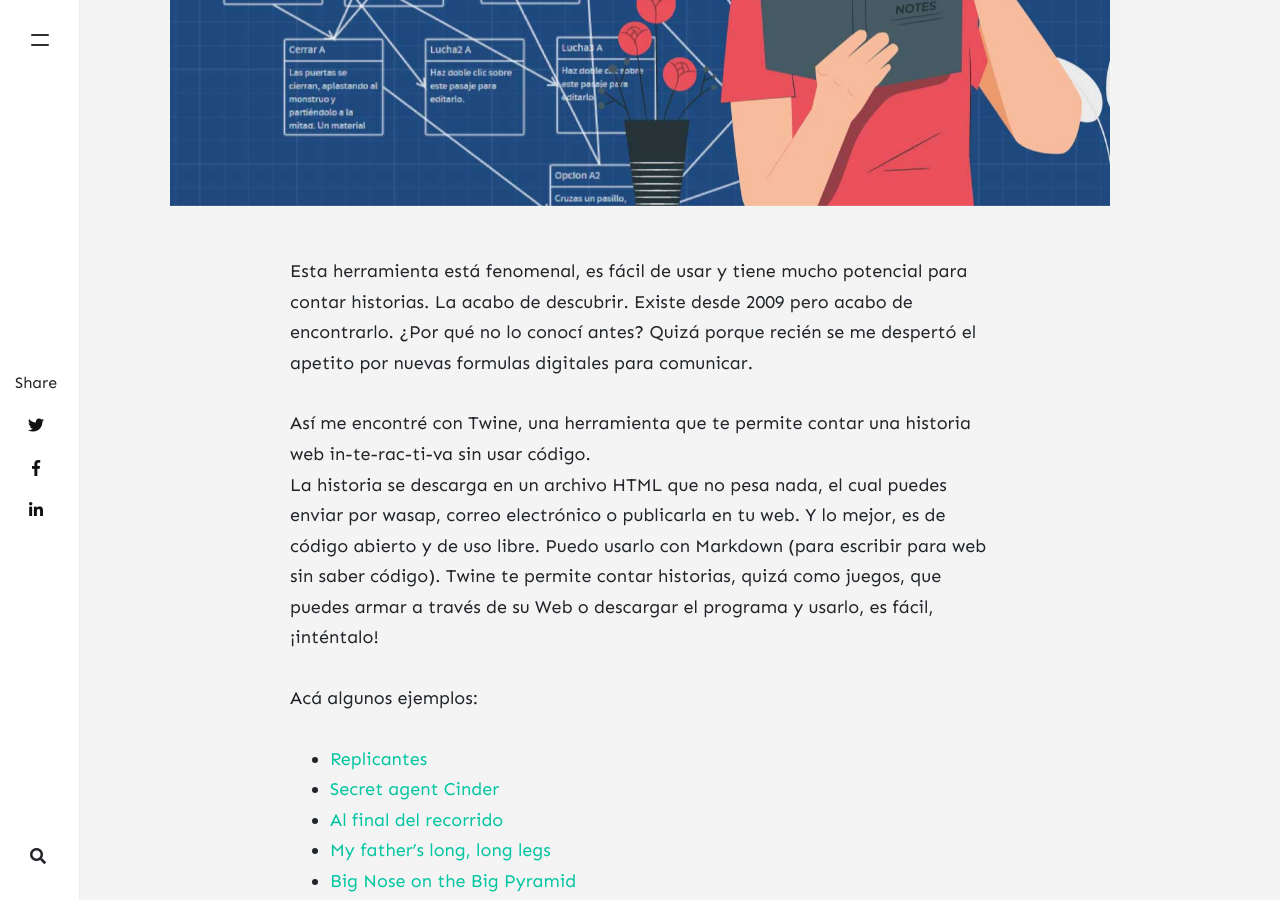
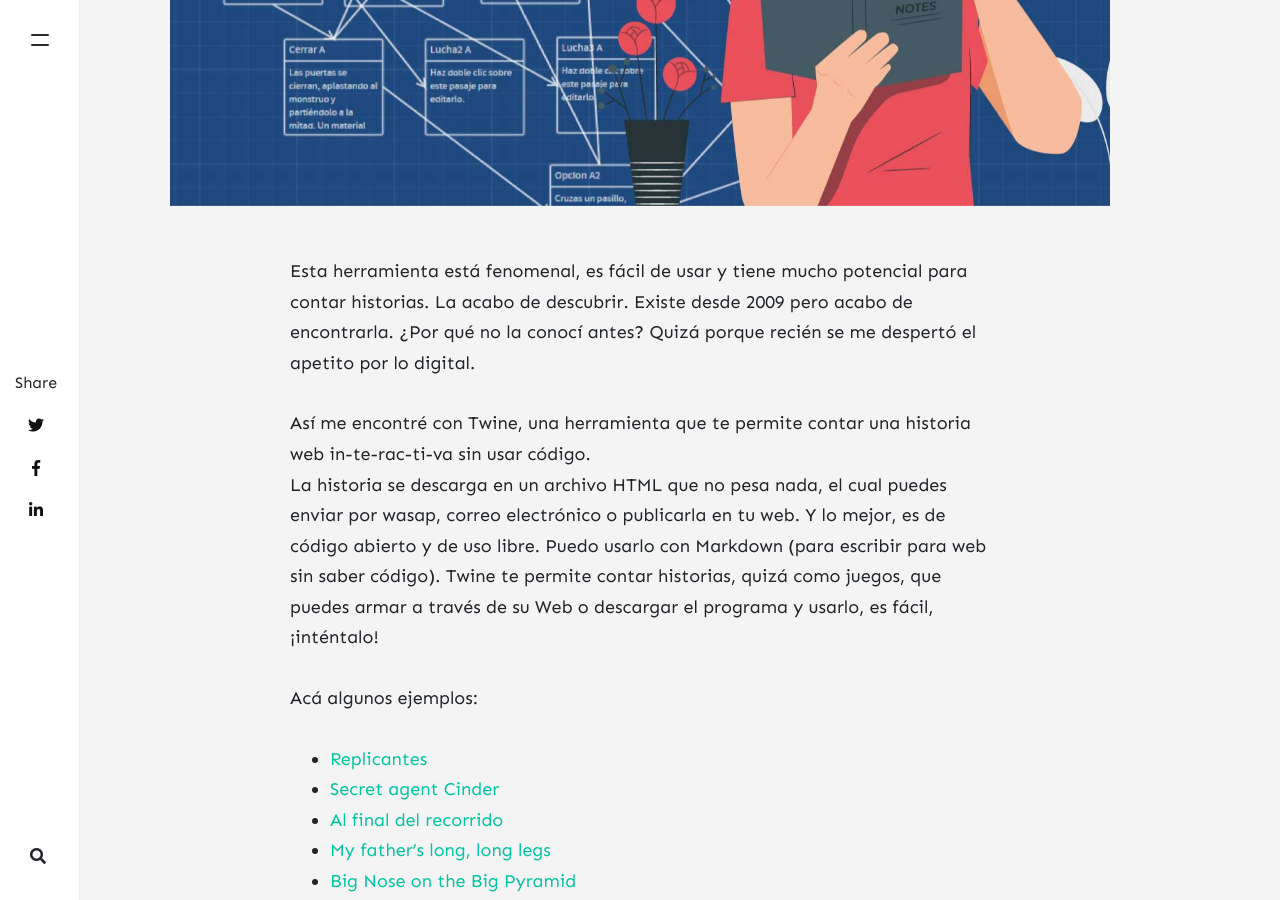
Before and after one commit to kanancho/unpardelineas, a Jekyll site: the page built from _posts/2022-04-06-crea-historias-interactivas.md, in a window 1280 px wide and 900 px high, scrolled down 900 px. Built offline with Jekyll 4.4.1, drawn with Linux system fonts in a browser that asks for light colours; nearby versions of some CDN libraries; comment, search, counter and statistics services are not loaded.

Commit message:
Update 2022-04-06-crea-historias-interactivas.md

```diff
--- a/_posts/2022-04-06-crea-historias-interactivas.md
+++ b/_posts/2022-04-06-crea-historias-interactivas.md
@@ -7,8 +7,8 @@ tags: [programa sin programar,twine,codigo,html,historia,interactiva]
 image: assets/images/17.jpg
 ---
 Esta herramienta está fenomenal, es fácil de usar y tiene mucho potencial para contar historias.
-La acabo de descubrir. Existe desde 2009 pero acabo de encontrarlo. ¿Por qué no lo conocí antes?
-Quizá porque recién se me despertó el apetito por nuevas formulas digitales para comunicar.
+La acabo de descubrir. Existe desde 2009 pero acabo de encontrarla. ¿Por qué no la conocí antes?
+Quizá porque recién se me despertó el apetito por lo digital.
 
 Así me encontré con Twine, una herramienta que te permite contar una historia web in-te-rac-ti-va sin usar código.
 La historia se descarga en un archivo HTML que no pesa nada, el cual puedes enviar por wasap, correo electrónico o publicarla en tu web.
```
